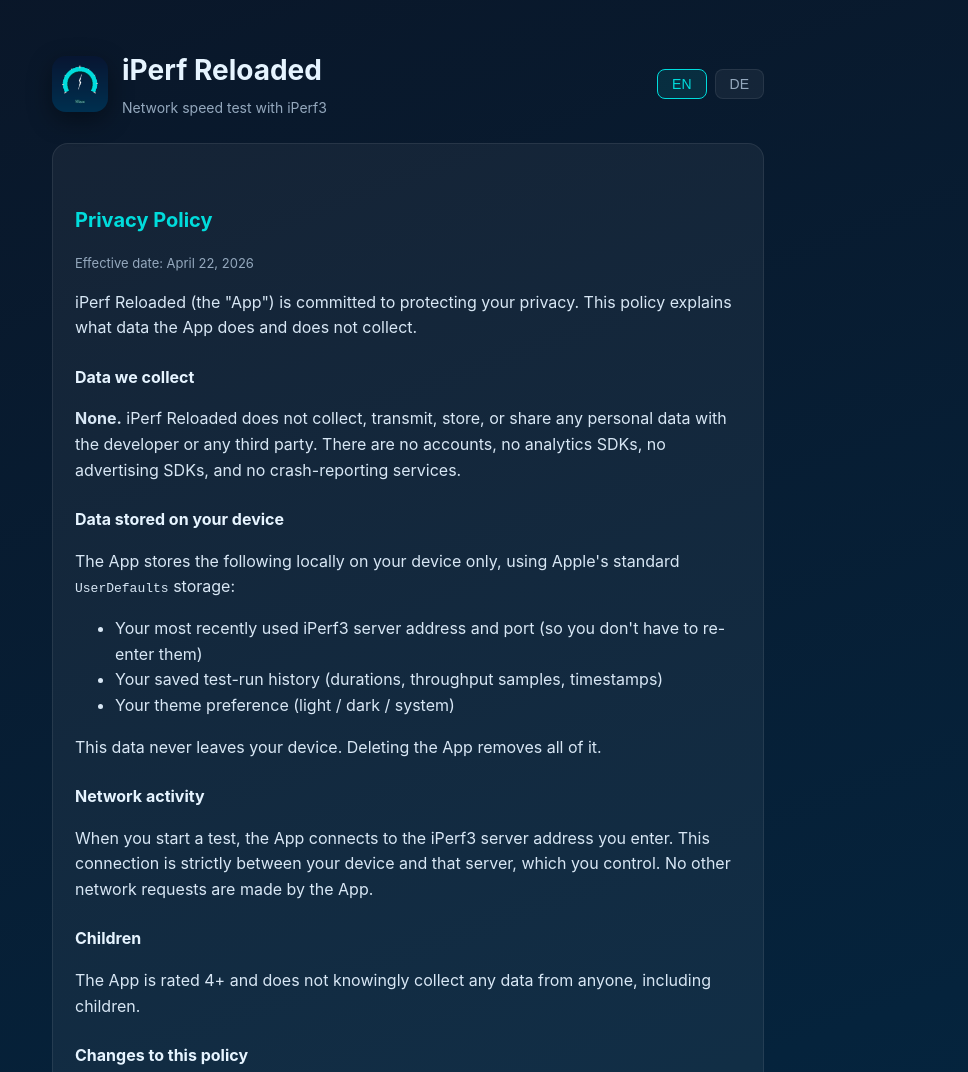
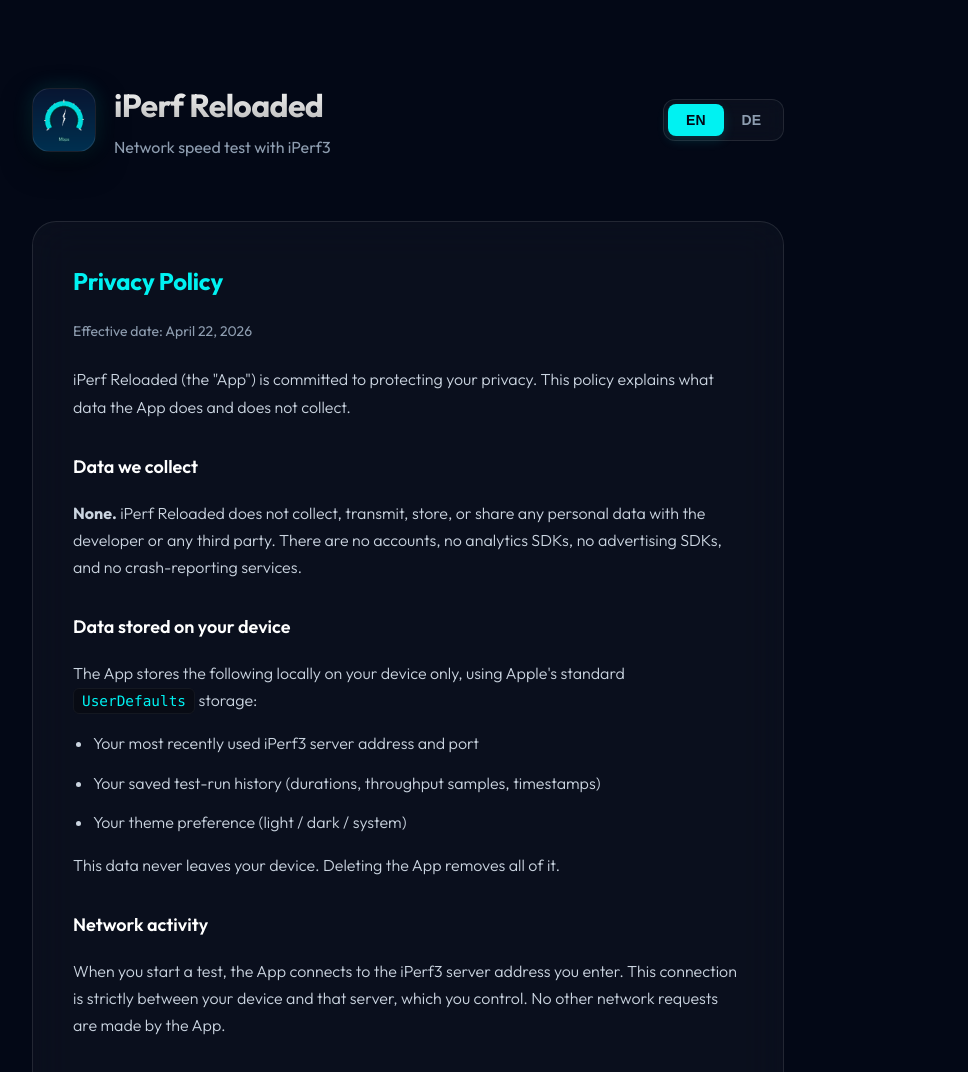
Before and after one commit to johannesvr96/iperf-reloaded-support, a plain HTML site: page index.html in a window 1280 px wide. Shown: the top 1072 px of the page, without its empty margins (232-1200 px from the left). Drawn offline with Linux system fonts and the light colour scheme.

Commit message:
Enhance language switch transition with scale and fade effect

```diff
--- a/index.html
+++ b/index.html
@@ -4,98 +4,301 @@
 <meta charset="UTF-8">
 <meta name="viewport" content="width=device-width, initial-scale=1">
 <title>iPerf Reloaded — Privacy & Support</title>
+<link rel="preconnect" href="https://fonts.googleapis.com">
+<link rel="preconnect" href="https://fonts.gstatic.com" crossorigin>
+<link href="https://fonts.googleapis.com/css2?family=Outfit:wght@300;400;600;700&display=swap" rel="stylesheet">
 <style>
   :root {
-    --bg: #0a1628;
-    --bg-2: #003050;
-    --text: #e6f4ff;
-    --muted: #94a8bd;
-    --accent: #00dcdc;
-    --card: rgba(255,255,255,0.05);
-    --border: rgba(255,255,255,0.08);
+    --bg: #030816;
+    --bg-accent: #0a1931;
+    --text: #ffffff;
+    --muted: #8e9db0;
+    --accent: #00f2f2;
+    --card: rgba(255, 255, 255, 0.03);
+    --border: rgba(255, 255, 255, 0.1);
+    --glow: rgba(0, 242, 242, 0.15);
   }
-  * { box-sizing: border-box; }
+
+  * { box-sizing: border-box; -webkit-font-smoothing: antialiased; }
+
   html, body {
     margin: 0; padding: 0;
-    background: linear-gradient(160deg, var(--bg), var(--bg-2));
+    background-color: var(--bg);
     color: var(--text);
-    font-family: -apple-system, BlinkMacSystemFont, "Segoe UI", Roboto, Helvetica, Arial, sans-serif;
+    font-family: 'Outfit', -apple-system, BlinkMacSystemFont, "Segoe UI", Roboto, sans-serif;
     min-height: 100vh;
     line-height: 1.6;
+    overflow-x: hidden;
   }
+
+  /* Decorative background blobs */
+  .blob {
+    position: fixed;
+    width: 500px;
+    height: 500px;
+    background: radial-gradient(circle, var(--glow) 0%, transparent 70%);
+    filter: blur(80px);
+    z-index: -1;
+    border-radius: 50%;
+    opacity: 0.6;
+  }
+  .blob-1 { top: -200px; right: -100px; }
+  .blob-2 { bottom: -200px; left: -100px; }
+
   main {
-    max-width: 760px;
+    max-width: 800px;
     margin: 0 auto;
-    padding: 48px 24px 64px;
+    padding: 80px 24px 100px;
+    animation: fadeIn 0.8s ease-out;
   }
+
+  @keyframes fadeIn {
+    from { opacity: 0; transform: translateY(10px); }
+    to { opacity: 1; transform: translateY(0); }
+  }
+
   header {
-    display: flex; align-items: center; justify-content: space-between;
-    margin-bottom: 24px;
+    display: flex;
+    align-items: center;
+    justify-content: space-between;
+    margin-bottom: 60px;
     flex-wrap: wrap;
-    gap: 16px;
+    gap: 20px;
   }
+
   .header-left {
-    display: flex; align-items: center; gap: 14px;
+    display: flex;
+    align-items: center;
+    gap: 18px;
   }
+
   header .mark {
-    width: 56px; height: 56px;
-    border-radius: 14px;
+    width: 64px;
+    height: 64px;
+    border-radius: 18px;
     background: url('app-icon.png') center/cover no-repeat;
     display: block;
-    box-shadow: 0 8px 24px rgba(0, 0, 0, .4);
+    box-shadow: 0 12px 30px rgba(0, 0, 0, 0.5), 0 0 20px var(--glow);
+    border: 1px solid rgba(255,255,255,0.1);
   }
-  h1 { font-size: 28px; margin: 0; }
-  .tagline { color: var(--muted); font-size: 14px; margin-top: 4px; }
+
+  h1 {
+    font-size: 32px;
+    font-weight: 700;
+    margin: 0;
+    letter-spacing: -0.02em;
+    background: linear-gradient(to bottom, #fff, #b0b0b0);
+    -webkit-background-clip: text;
+    -webkit-text-fill-color: transparent;
+  }
+
+  .tagline {
+    color: var(--muted);
+    font-size: 16px;
+    margin-top: 4px;
+    font-weight: 400;
+  }
+
   .lang-switch {
-    display: flex; gap: 8px;
+    display: flex;
+    background: var(--card);
+    padding: 4px;
+    border-radius: 12px;
+    border: 1px solid var(--border);
+    backdrop-filter: blur(10px);
   }
+
   .lang-switch button {
-    background: var(--card); border: 1px solid var(--border); color: var(--muted);
-    border-radius: 8px; padding: 6px 14px; cursor: pointer; font-size: 14px;
-    transition: all 0.2s;
+    background: transparent;
+    border: none;
+    color: var(--muted);
+    border-radius: 8px;
+    padding: 8px 18px;
+    cursor: pointer;
+    font-size: 14px;
+    font-weight: 600;
+    transition: all 0.3s cubic-bezier(0.4, 0, 0.2, 1);
   }
-  .lang-switch button:hover {
-    background: rgba(255,255,255,0.1);
+
+  .lang-switch button:hover:not(.active) {
+    color: var(--text);
+    background: rgba(255,255,255,0.05);
   }
+
   .lang-switch button.active {
-    background: rgba(0, 220, 220, 0.1); border-color: var(--accent); color: var(--accent);
+    background: var(--accent);
+    color: var(--bg);
+    box-shadow: 0 4px 12px var(--glow);
   }
-  h2 { margin-top: 40px; font-size: 20px; color: var(--accent); }
-  h3 { margin-top: 24px; font-size: 16px; color: var(--text); }
-  p, li { color: #d8e7f5; }
-  a { color: var(--accent); }
+
   section.card {
     background: var(--card);
     border: 1px solid var(--border);
-    border-radius: 16px;
-    padding: 20px 22px;
-    margin-top: 24px;
+    border-radius: 24px;
+    padding: 40px;
+    margin-top: 32px;
+    backdrop-filter: blur(20px);
+    -webkit-backdrop-filter: blur(20px);
+    transition: transform 0.4s cubic-bezier(0.4, 0, 0.2, 1), opacity 0.4s cubic-bezier(0.4, 0, 0.2, 1), border-color 0.3s ease;
   }
-  .muted { color: var(--muted); font-size: 13px; }
-  hr { border: none; border-top: 1px solid var(--border); margin: 48px 0; }
-  footer { color: var(--muted); font-size: 13px; text-align: center; margin-top: 48px; }
+
+  section.card:hover {
+    border-color: rgba(255,255,255,0.15);
+  }
+
+  h2 {
+    margin-top: 0;
+    font-size: 24px;
+    font-weight: 700;
+    color: var(--accent);
+    letter-spacing: -0.01em;
+  }
+
+  h3 {
+    margin-top: 32px;
+    font-size: 18px;
+    font-weight: 600;
+    color: var(--text);
+  }
+
+  p, li {
+    color: #cbd5e1;
+    font-size: 16px;
+    font-weight: 300;
+    line-height: 1.7;
+  }
+
+  code {
+    background: rgba(0, 0, 0, 0.3);
+    padding: 4px 8px;
+    border-radius: 6px;
+    font-family: ui-monospace, SFMono-Regular, Menlo, Monaco, Consolas, monospace;
+    font-size: 0.9em;
+    color: var(--accent);
+    border: 1px solid rgba(255,255,255,0.05);
+  }
+
+  a {
+    color: var(--accent);
+    text-decoration: none;
+    border-bottom: 1px solid transparent;
+    transition: border-color 0.3s;
+  }
+
+  a:hover {
+    border-bottom-color: var(--accent);
+  }
+
+  .muted {
+    color: var(--muted);
+    font-size: 14px;
+    margin-bottom: 24px;
+    display: block;
+  }
+
+  hr {
+    border: none;
+    border-top: 1px solid var(--border);
+    margin: 80px 0;
+  }
+
+  footer {
+    color: var(--muted);
+    font-size: 14px;
+    text-align: center;
+    margin-top: 80px;
+    font-weight: 300;
+  }
+
+  ul {
+    padding-left: 20px;
+  }
+
+  li {
+    margin-bottom: 12px;
+  }
+
+  /* Transition utility classes */
+  .fade-out {
+    opacity: 0 !important;
+    transform: translateY(-15px) scale(0.98) !important;
+  }
+
+  @media (max-width: 600px) {
+    main { padding: 40px 20px; }
+    h1 { font-size: 26px; }
+    section.card { padding: 24px; }
+  }
 </style>
 <script>
+  let isTransitioning = false;
+
   function setLang(lang) {
-    document.querySelectorAll('.lang-en, .lang-de').forEach(el => el.style.display = 'none');
-    document.querySelectorAll('.lang-' + lang).forEach(el => el.style.display = '');
+    if (isTransitioning) return;
+    if (document.documentElement.lang === lang) return;
+
+    isTransitioning = true;
+    const currentLang = document.documentElement.lang;
+    const currentElements = document.querySelectorAll('.lang-' + currentLang);
+    const nextElements = document.querySelectorAll('.lang-' + lang);
+
+    // Update buttons
     document.querySelectorAll('.lang-switch button').forEach(btn => btn.classList.remove('active'));
     document.getElementById('btn-' + lang).classList.add('active');
-    document.documentElement.lang = lang;
+
+    // Fade out current
+    currentElements.forEach(el => {
+      el.classList.add('fade-out');
+    });
+
+    setTimeout(() => {
+      // Hide current
+      currentElements.forEach(el => {
+        el.style.display = 'none';
+        el.classList.remove('fade-out');
+      });
+
+      // Show next but keep transparent/shifted
+      nextElements.forEach(el => {
+        el.style.display = '';
+        el.style.opacity = '0';
+        el.style.transform = 'translateY(15px) scale(0.98)';
+      });
+
+      // Force reflow
+      void document.body.offsetHeight;
+
+      // Fade in next
+      nextElements.forEach(el => {
+        el.style.transition = 'opacity 0.5s cubic-bezier(0.4, 0, 0.2, 1), transform 0.5s cubic-bezier(0.4, 0, 0.2, 1)';
+        el.style.opacity = '1';
+        el.style.transform = 'translateY(0) scale(1)';
+      });
+
+      document.documentElement.lang = lang;
+
+      setTimeout(() => {
+        isTransitioning = false;
+      }, 500);
+    }, 400);
   }
 
-  // Auto-detect language or use default 'en'
   window.addEventListener('DOMContentLoaded', () => {
     const userLang = navigator.language || navigator.userLanguage;
-    if (userLang.startsWith('de')) {
-      setLang('de');
-    } else {
-      setLang('en');
-    }
+    const initialLang = userLang.startsWith('de') ? 'de' : 'en';
+
+    document.documentElement.lang = initialLang;
+    document.querySelectorAll('.lang-en, .lang-de').forEach(el => el.style.display = 'none');
+    document.querySelectorAll('.lang-' + initialLang).forEach(el => el.style.display = '');
+    document.getElementById('btn-' + initialLang).classList.add('active');
   });
 </script>
 </head>
 <body>
+
+<div class="blob blob-1"></div>
+<div class="blob blob-2"></div>
+
 <main>
 
 <header>
@@ -108,14 +311,14 @@
     </div>
   </div>
   <div class="lang-switch">
-    <button id="btn-en" class="active" onclick="setLang('en')">EN</button>
+    <button id="btn-en" onclick="setLang('en')">EN</button>
     <button id="btn-de" onclick="setLang('de')">DE</button>
   </div>
 </header>
 
 <section class="card lang-en">
   <h2 id="privacy-en">Privacy Policy</h2>
-  <p class="muted">Effective date: April 22, 2026</p>
+  <span class="muted">Effective date: April 22, 2026</span>
 
   <p>iPerf Reloaded (the "App") is committed to protecting your privacy. This policy explains what data the App does and does not collect.</p>
 
@@ -125,7 +328,7 @@
   <h3>Data stored on your device</h3>
   <p>The App stores the following locally on your device only, using Apple's standard <code>UserDefaults</code> storage:</p>
   <ul>
-    <li>Your most recently used iPerf3 server address and port (so you don't have to re-enter them)</li>
+    <li>Your most recently used iPerf3 server address and port</li>
     <li>Your saved test-run history (durations, throughput samples, timestamps)</li>
     <li>Your theme preference (light / dark / system)</li>
   </ul>
@@ -134,19 +337,13 @@
   <h3>Network activity</h3>
   <p>When you start a test, the App connects to the iPerf3 server address you enter. This connection is strictly between your device and that server, which you control. No other network requests are made by the App.</p>
 
-  <h3>Children</h3>
-  <p>The App is rated 4+ and does not knowingly collect any data from anyone, including children.</p>
-
-  <h3>Changes to this policy</h3>
-  <p>If this policy changes, the updated version will be published at this URL with a new effective date.</p>
-
   <h3>Contact</h3>
   <p>Questions about privacy? Email: <a href="mailto:j.vreitzenstein@gmail.com">j.vreitzenstein@gmail.com</a></p>
 </section>
 
 <section class="card lang-de" style="display: none;">
   <h2 id="privacy-de">Datenschutzerklärung</h2>
-  <p class="muted">Gültig ab: 22. April 2026</p>
+  <span class="muted">Gültig ab: 22. April 2026</span>
 
   <p>iPerf Reloaded (die "App") nimmt den Schutz Ihrer Daten ernst. Diese Richtlinie erklärt, welche Daten die App erfasst und welche nicht.</p>
 
@@ -154,22 +351,16 @@
   <p><strong>Keine.</strong> iPerf Reloaded erfasst, überträgt, speichert oder teilt keine personenbezogenen Daten mit dem Entwickler oder Dritten. Es gibt keine Konten, keine Analyse-SDKs, keine Werbe-SDKs und keine Crash-Reporting-Dienste.</p>
 
   <h3>Lokal gespeicherte Daten</h3>
-  <p>Die App speichert die folgenden Daten ausschließlich lokal auf Ihrem Gerät und verwendet dafür den Standard-Speicher von Apple (<code>UserDefaults</code>):</p>
+  <p>Die App speichert die folgenden Daten ausschließlich lokal auf Ihrem Gerät (<code>UserDefaults</code>):</p>
   <ul>
-    <li>Ihre zuletzt verwendete iPerf3-Serveradresse und Portnummer (damit Sie diese nicht erneut eingeben müssen)</li>
+    <li>Ihre zuletzt verwendete iPerf3-Serveradresse und Portnummer</li>
     <li>Ihren gespeicherten Testverlauf (Dauer, Durchsatz-Werte, Zeitstempel)</li>
     <li>Ihre Design-Einstellung (Hell / Dunkel / System)</li>
   </ul>
   <p>Diese Daten verlassen niemals Ihr Gerät. Wenn Sie die App löschen, werden alle Daten entfernt.</p>
 
   <h3>Netzwerkaktivität</h3>
-  <p>Wenn Sie einen Test starten, verbindet sich die App mit der von Ihnen eingegebenen iPerf3-Serveradresse. Diese Verbindung findet ausschließlich zwischen Ihrem Gerät und dem von Ihnen kontrollierten Server statt. Es werden keine weiteren Netzwerkanfragen durch die App gestellt.</p>
-
-  <h3>Kinder</h3>
-  <p>Die App hat eine Altersfreigabe von 4+ und erfasst wissentlich keine Daten von Personen, einschließlich Kindern.</p>
-
-  <h3>Änderungen dieser Richtlinie</h3>
-  <p>Wenn sich diese Richtlinie ändert, wird die aktualisierte Version unter dieser URL mit einem neuen Datum veröffentlicht.</p>
+  <p>Wenn Sie einen Test starten, verbindet sich die App mit der von Ihnen eingegebenen iPerf3-Serveradresse. Diese Verbindung findet ausschließlich zwischen Ihrem Gerät und dem von Ihnen kontrollierten Server statt.</p>
 
   <h3>Kontakt</h3>
   <p>Fragen zum Datenschutz? E-Mail: <a href="mailto:j.vreitzenstein@gmail.com">j.vreitzenstein@gmail.com</a></p>
@@ -181,18 +372,15 @@
   <h2 id="support-en">Support</h2>
 
   <h3>Getting started</h3>
-  <p>iPerf Reloaded measures real throughput between your iPhone / iPad and an iPerf3 server on your network. You need to run an iPerf3 server somewhere reachable from your device.</p>
-  <p>Quickest way — on a Mac / Linux / Windows (via WSL) machine on the same network:</p>
+  <p>iPerf Reloaded measures real throughput between your device and an iPerf3 server. You need to run an iPerf3 server somewhere reachable from your device.</p>
+  <p>Quickest way — on a Mac / Linux / Windows (via WSL) machine:</p>
   <p><code>iperf3 -s</code></p>
   <p>Then enter that machine's IP address in the App and tap <em>Start Speed Test</em>.</p>
-  <p>If you don't have your own server, public iPerf3 servers exist — a directory is available at <a href="https://iperf3serverlist.net" target="_blank" rel="noopener">iperf3serverlist.net</a>.</p>
+  <p>If you don't have your own server, public iPerf3 servers exist at <a href="https://iperf3serverlist.net" target="_blank" rel="noopener">iperf3serverlist.net</a>.</p>
 
   <h3>FAQ</h3>
-  <p><strong>Why is my result lower than my advertised internet speed?</strong><br>
-  iPerf measures the link between your device and your chosen server. If your server is your router or a local machine, the result reflects your Wi-Fi / LAN — not your ISP connection. That is the point of the tool.</p>
-
-  <p><strong>Does it work over cellular?</strong><br>
-  Yes, as long as the iPerf3 server is reachable from your device.</p>
+  <p><strong>Why is my result lower than my internet speed?</strong><br>
+  iPerf measures the link between your device and your chosen server. If your server is local, the result reflects your local network — not your ISP connection.</p>
 
   <p><strong>Why does the test fail to connect?</strong><br>
   Most commonly: the server isn't running, a firewall is blocking port 5201, or the IP is wrong. Verify with <code>iperf3 -c &lt;ip&gt;</code> from another machine first.</p>
@@ -205,21 +393,18 @@
   <h2 id="support-de">Support</h2>
 
   <h3>Erste Schritte</h3>
-  <p>iPerf Reloaded misst den tatsächlichen Durchsatz zwischen Ihrem iPhone / iPad und einem iPerf3-Server in Ihrem Netzwerk. Sie müssen einen iPerf3-Server betreiben, der von Ihrem Gerät aus erreichbar ist.</p>
-  <p>Der schnellste Weg – auf einem Mac / Linux / Windows (über WSL) Rechner im selben Netzwerk:</p>
+  <p>iPerf Reloaded misst den tatsächlichen Durchsatz zwischen Ihrem Gerät und einem iPerf3-Server. Sie müssen einen iPerf3-Server betreiben, der erreichbar ist.</p>
+  <p>Der schnellste Weg – auf einem Mac / Linux / Windows Rechner:</p>
   <p><code>iperf3 -s</code></p>
   <p>Geben Sie dann die IP-Adresse dieses Rechners in die App ein und tippen Sie auf <em>Start Speed Test</em>.</p>
-  <p>Wenn Sie keinen eigenen Server haben, gibt es öffentliche iPerf3-Server – ein Verzeichnis finden Sie unter <a href="https://iperf3serverlist.net" target="_blank" rel="noopener">iperf3serverlist.net</a>.</p>
+  <p>Wenn Sie keinen eigenen Server haben, finden Sie öffentliche Server unter <a href="https://iperf3serverlist.net" target="_blank" rel="noopener">iperf3serverlist.net</a>.</p>
 
-  <h3>Häufig gestellte Fragen (FAQ)</h3>
-  <p><strong>Warum ist mein Ergebnis niedriger als meine beworbene Internetgeschwindigkeit?</strong><br>
-  iPerf misst die Verbindung zwischen Ihrem Gerät und dem von Ihnen gewählten Server. Wenn Ihr Server Ihr Router oder ein lokaler Rechner ist, spiegelt das Ergebnis Ihr WLAN / LAN wider – nicht Ihre ISP-Verbindung. Das ist der Zweck dieses Tools.</p>
+  <h3>FAQ</h3>
+  <p><strong>Warum ist mein Ergebnis niedriger als meine Internetgeschwindigkeit?</strong><br>
+  iPerf misst die Verbindung zu Ihrem gewählten Server. Wenn Ihr Server lokal ist, spiegelt das Ergebnis Ihr lokales Netzwerk wider – nicht Ihre ISP-Verbindung.</p>
 
-  <p><strong>Funktioniert es über das Mobilfunknetz?</strong><br>
-  Ja, solange der iPerf3-Server von Ihrem Gerät aus erreichbar ist.</p>
-
-  <p><strong>Warum schlägt die Verbindung beim Test fehl?</strong><br>
-  Am häufigsten: Der Server läuft nicht, eine Firewall blockiert Port 5201, oder die IP ist falsch. Überprüfen Sie dies zuerst mit <code>iperf3 -c &lt;ip&gt;</code> von einem anderen Rechner aus.</p>
+  <p><strong>Warum schlägt die Verbindung fehl?</strong><br>
+  Meistens: Der Server läuft nicht, eine Firewall blockiert Port 5201, oder die IP ist falsch. Testen Sie es zuerst mit <code>iperf3 -c &lt;ip&gt;</code> von einem anderen Rechner.</p>
 
   <h3>Kontakt</h3>
   <p>Fehlerberichte oder Fragen: <a href="mailto:j.vreitzenstein@gmail.com">j.vreitzenstein@gmail.com</a></p>
```
